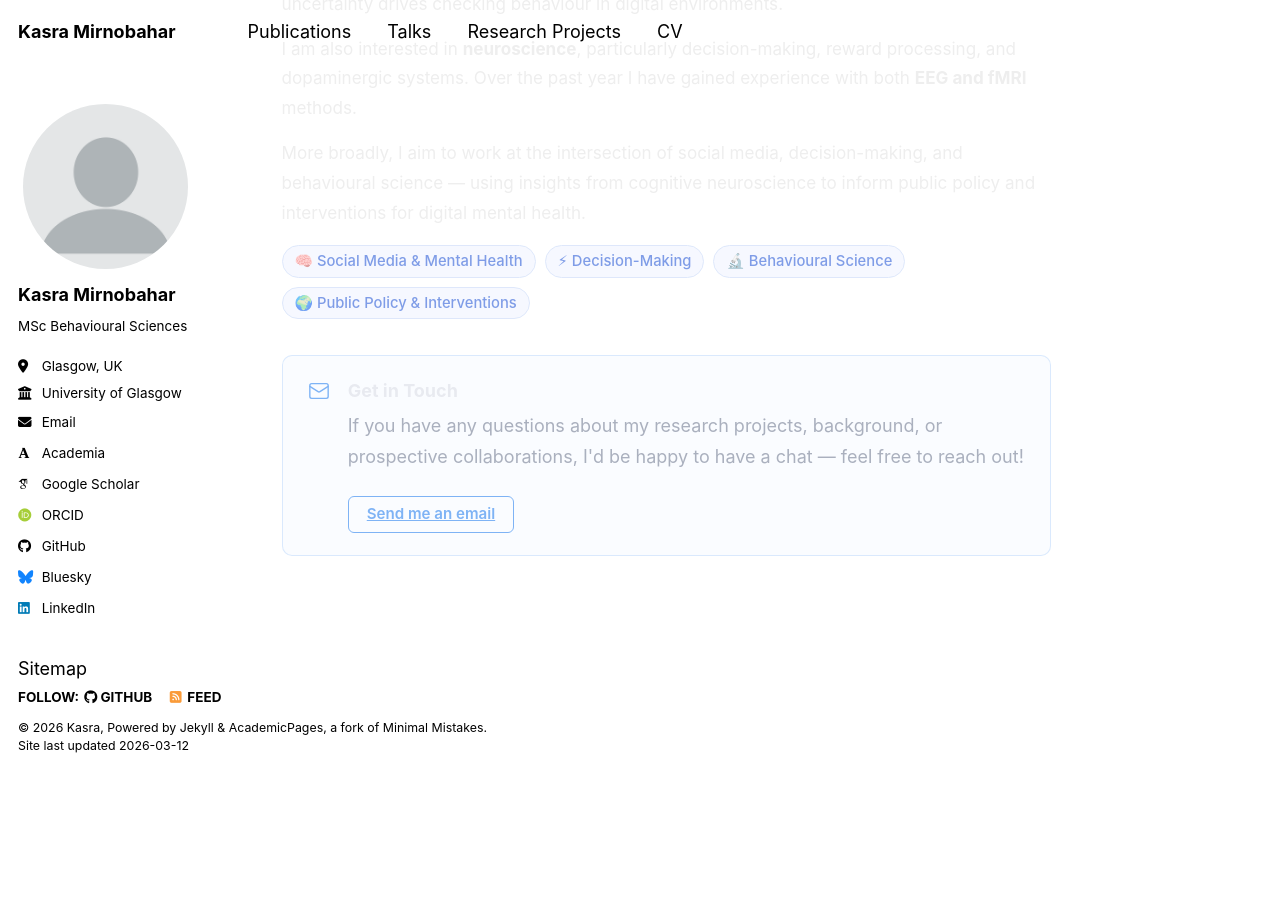
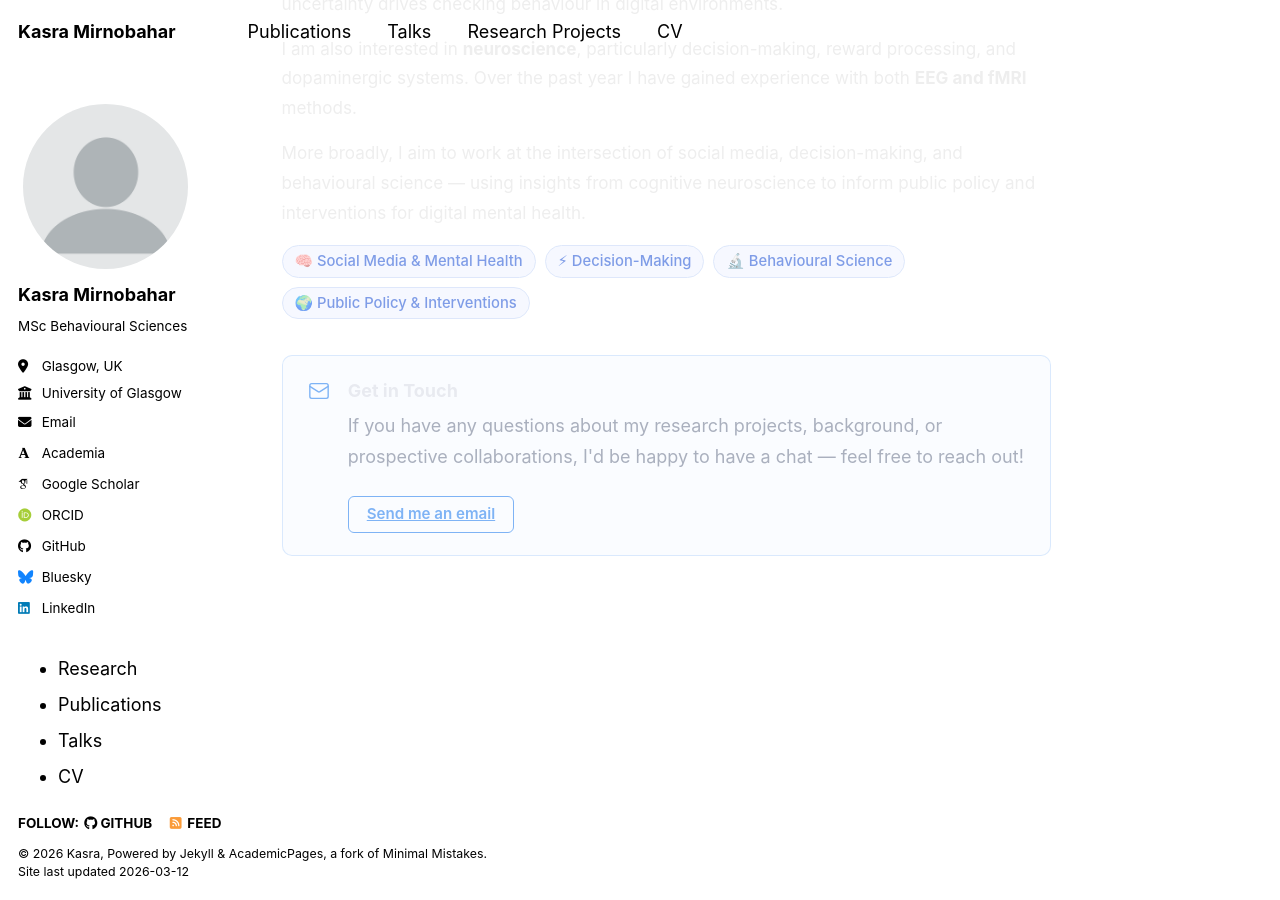
Before and after one commit to KasraMirnobahar/KasraMirnobahar.github.io, a Jekyll site: the page built from _pages/about.md, in a window 1280 px wide and 900 px high, scrolled down 824 px. Built offline with Jekyll 4.4.1, drawn with Linux system fonts in a browser that asks for light colours; some web fonts are replaced; a script bundle is joined from its source files by our own code; library files that are not in the unit come from our copies; before the commit the page ends 1598 px from its top, so only the background shows below that.

Commit message:
Update custom.html

```diff
--- a/_includes/footer/custom.html
+++ b/_includes/footer/custom.html
@@ -1,16 +1,9 @@
 <!-- start custom footer snippets -->
 
-<a href="/sitemap/">Sitemap</a>
-
-<!-- Support for MatJax -->
-<script defer src="https://cdnjs.cloudflare.com/polyfill/v3/polyfill.min.js?features=es6"></script>
-<script defer src="https://cdn.jsdelivr.net/npm/mathjax@3/es5/tex-mml-chtml.js" id="MathJax-script"></script>
-
-<!-- Support for Mermaid -->
-<script type="module">
-    import mermaid from 'https://cdn.jsdelivr.net/npm/mermaid@11/dist/mermaid.esm.min.mjs';
-    mermaid.initialize({startOnLoad:true, theme:'default'});
-    await mermaid.run({querySelector:'code.language-mermaid'});
-</script>
-
+<ul>
+  <li><a href="/research/">Research</a></li>
+  <li><a href="/publications/">Publications</a></li>
+  <li><a href="/talks/">Talks</a></li>
+  <li><a href="/cv/">CV</a></li>
+</ul>
 <!-- end custom footer snippets -->
```
